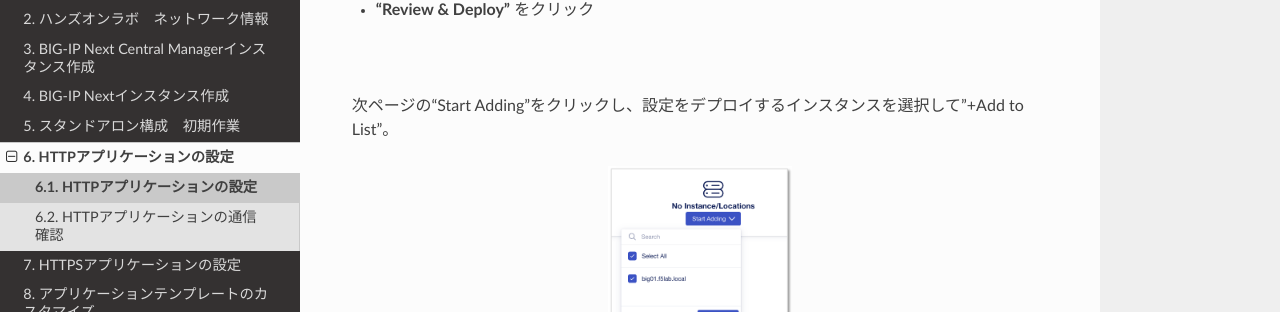
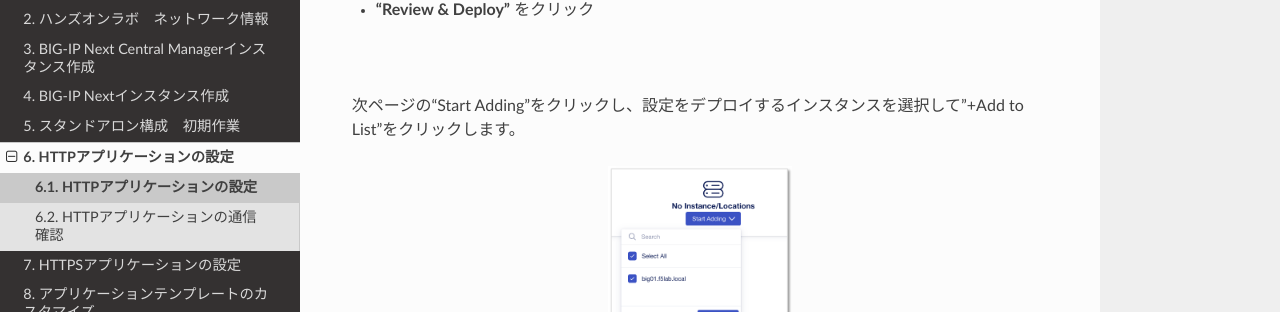
Before and after one commit to BeF5/f5j-easy-setup-next-ltm, a Sphinx documentation site: the page built from docs/content06/module01/module01.rst, in a window 1280 px wide and 900 px high, scrolled down 3398 px. Shown: the part 162-474 px from the top of the window. Built offline with Sphinx 7.4.7 and the Read the Docs theme 2.0.0, drawn with Linux system fonts in a browser that asks for light colours.

Commit message:
Update module01.rst

```diff
--- a/docs/content06/module01/module01.rst
+++ b/docs/content06/module01/module01.rst
@@ -84,7 +84,7 @@ Poolを作成します。　Pool memberのIPは後工程のアプリケーショ
 
 
 |
-次ページの“Start Adding”をクリックし、設定をデプロイするインスタンスを選択して”+Add to List”。
+次ページの“Start Adding”をクリックし、設定をデプロイするインスタンスを選択して”+Add to List”をクリックします。
 
 .. figure:: images/c6-m1-8.png
    :scale: 40%
```
